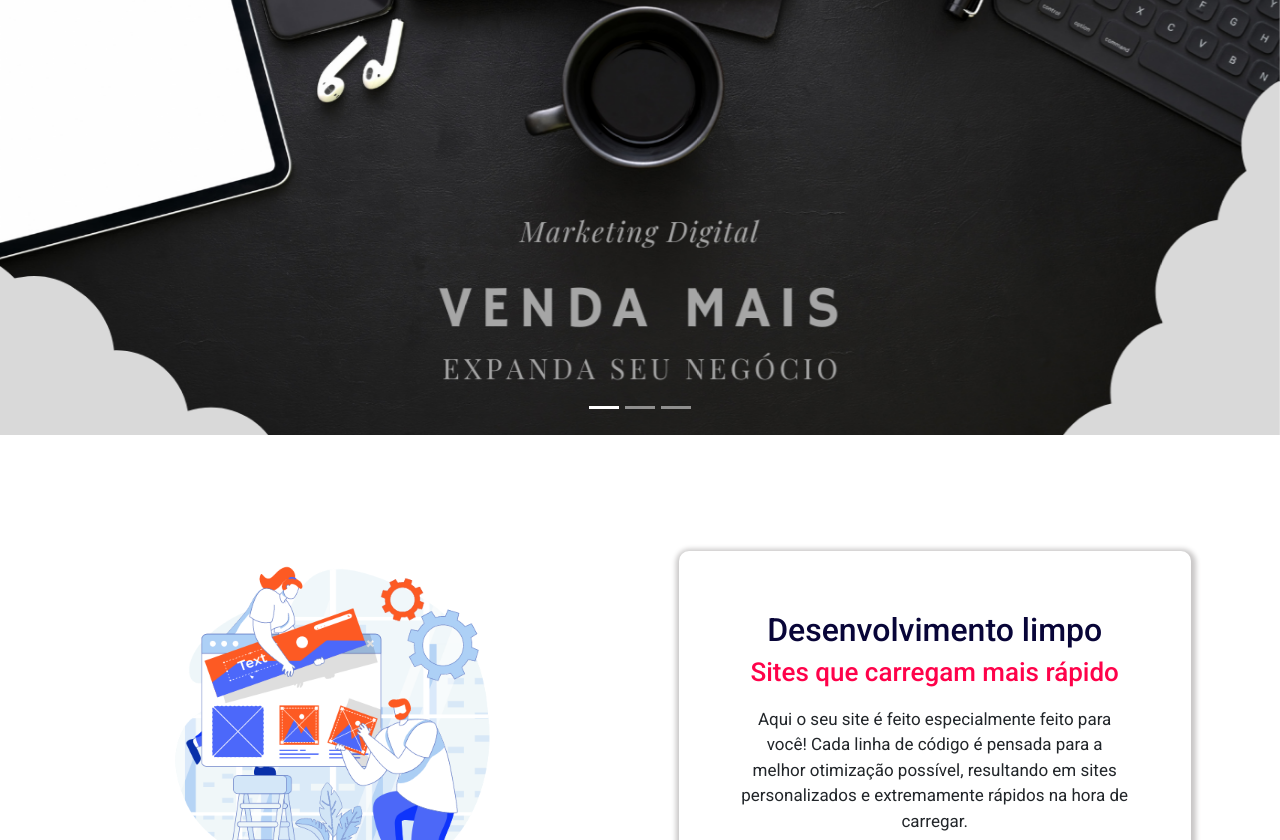
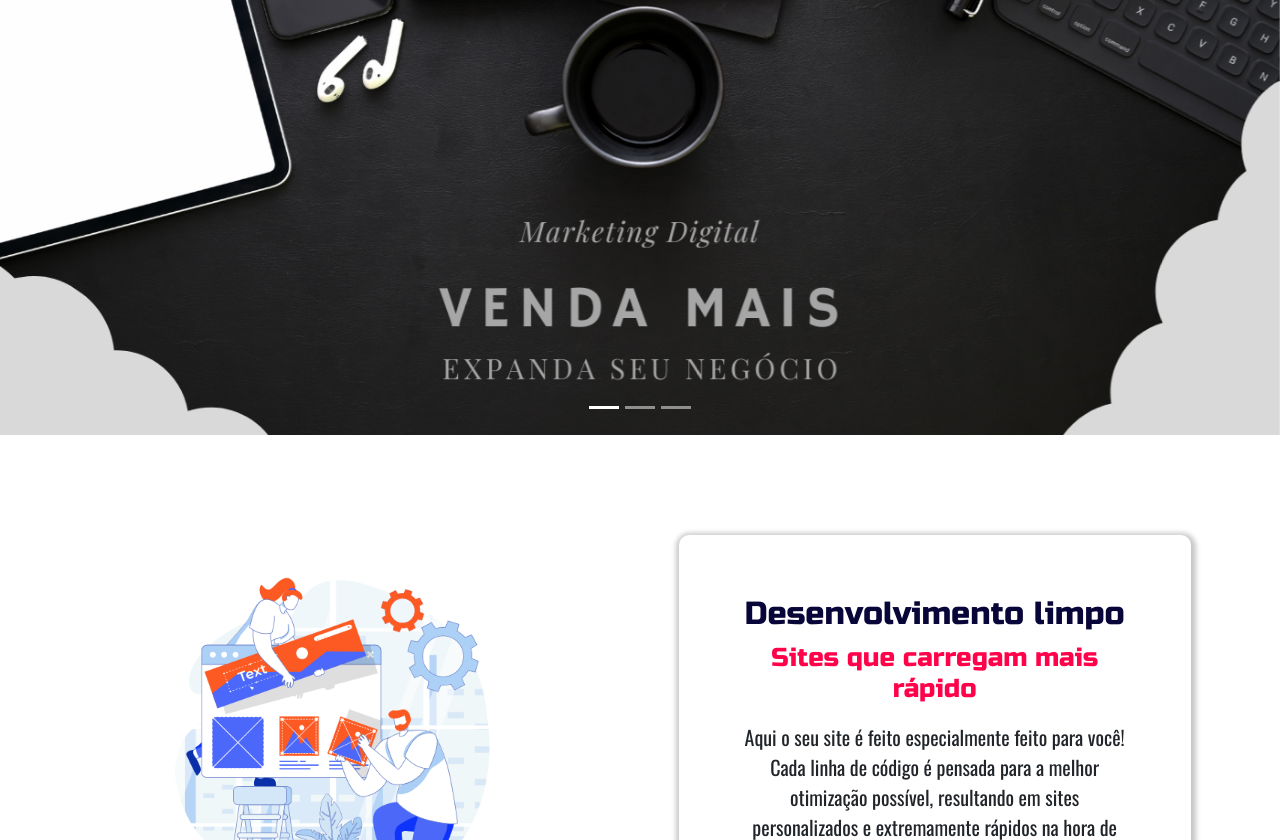
Before and after one commit to zenoncoode/rocketTail, a plain HTML site: page index.html in a window 1280 px wide. Shown: the part 112-952 px from the top of the page. Drawn offline with nearby package versions, Linux system fonts and the light colour scheme.

Commit message:
Fontes atualizadas na area de construcao

```diff
--- a/style.css
+++ b/style.css
@@ -111,7 +111,7 @@ body{
 }
 
 .textoConstrucao h1{
-    font-family: 'Roboto', sans-serif;
+    font-family: 'Russo One', sans-serif;
     font-weight: 500;
     text-align: center;
     color: var(--rocketblue);
@@ -119,7 +119,7 @@ body{
 }
 
 .textoConstrucao h2{
-    font-family: 'Roboto', sans-serif;
+    font-family: 'Russo One', sans-serif;
     font-weight: 500;
     text-align: center;
     color: var(--rocketred);
@@ -127,11 +127,10 @@ body{
 }
 
 .textoConstrucao p{
-    font-family: 'Roboto', sans-serif;
-    font-weight: 400;
+    font-family: 'Oswald', sans-serif;
     padding-top: 10px;
     text-align: center;
-    font-size: 17px;
+    font-size: 20px;
 }
 
 .faixa{
```
